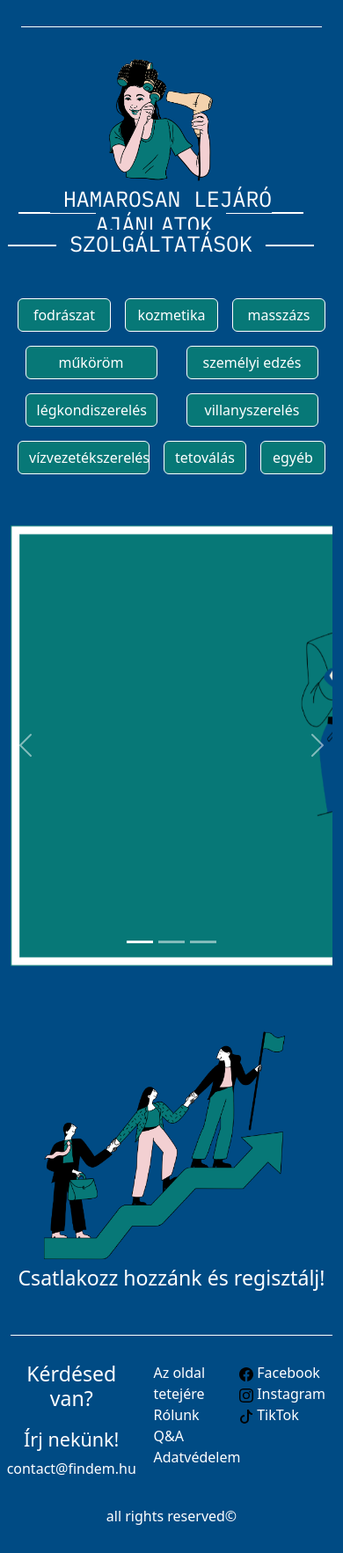
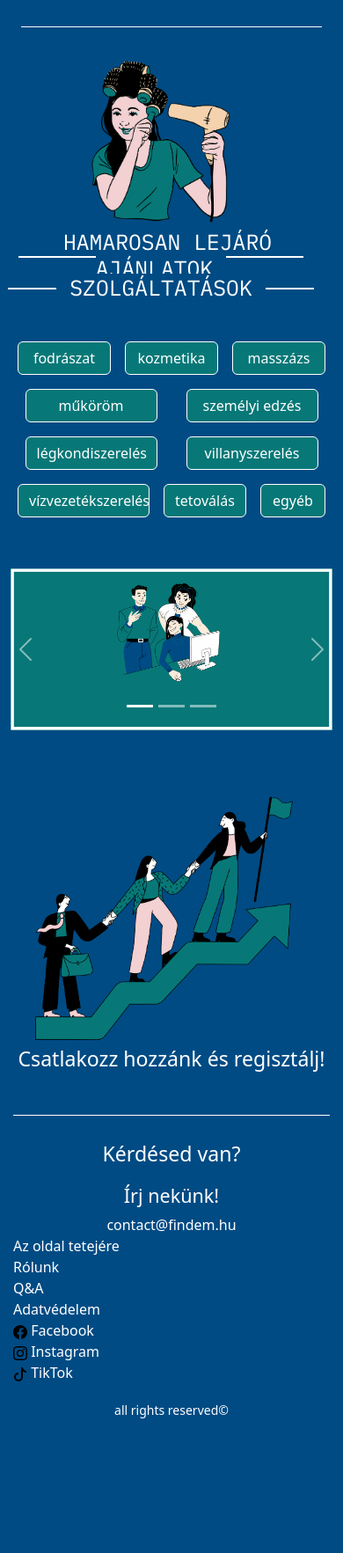
Before and after one commit to pollypudlipotty/findem, a PHP site: page / in a window 390 px wide. Shown: the part 231-1996 px from the top of the page at 88% size. After the commit the page ends 1843 px from the top, so only its background shows below. Run offline with PHP 8.4, Linux system fonts and the light colour scheme; data comes from the database, SQL or seed files in the repository.

Commit message:
page responsiveness

```diff
--- a/app/views/about_us_view.php
+++ b/app/views/about_us_view.php
@@ -1,4 +1,6 @@
 <?php include 'inc/header.php'; ?>
+
+<meta name="viewport" content="width=device-width, initial-scale=1.0">
 
 <?php include 'inc/' . $nav; ?>
 
--- a/app/views/appointmentRegistration_view.php
+++ b/app/views/appointmentRegistration_view.php
@@ -1,4 +1,6 @@
 <?php include 'inc/header.php'; ?>
+
+<meta name="viewport" content="width=device-width, initial-scale=1.0">
 
 <?php include 'inc/' . $nav; ?>
 
--- a/app/views/appointments_view.php
+++ b/app/views/appointments_view.php
@@ -1,4 +1,6 @@
 <?php include 'inc/header.php'; ?>
+
+<meta name="viewport" content="width=device-width, initial-scale=1.0">
 
 <?php include 'inc/' . $nav; ?>
 
--- a/app/views/contact_view.php
+++ b/app/views/contact_view.php
@@ -1,4 +1,6 @@
 <?php include 'inc/header.php'; ?>
+
+<meta name="viewport" content="width=device-width, initial-scale=1.0">
 
 <?php include 'inc/' . $nav; ?>
 
--- a/app/views/data_protection_view.php
+++ b/app/views/data_protection_view.php
@@ -1,4 +1,6 @@
 <?php include 'inc/header.php'; ?>
+
+<meta name="viewport" content="width=device-width, initial-scale=1.0">
 
 <?php include 'inc/' . $nav; ?>
 
--- a/app/views/home_view.php
+++ b/app/views/home_view.php
@@ -1,4 +1,6 @@
 <?php include 'inc/header.php'; ?>
+
+<meta name="viewport" content="width=device-width, initial-scale=1">
 
 <?php include 'inc/' . $nav; ?>
 
@@ -59,7 +61,7 @@
 
 <!-- CAROUSEL-->
 
-<div id="carouselExampleCaptions" class="carousel slide container-fluid">
+<div id="carouselExampleCaptions" class="carousel slide container">
     <div class="carousel-indicators">
         <button type="button" data-bs-target="#carouselExampleCaptions" data-bs-slide-to="0" class="active"
                 aria-current="true" aria-label="Slide 1"></button>
@@ -70,21 +72,21 @@
     </div>
     <div class="carousel-inner">
         <div class="carousel-item active">
-            <img src="/public/images/carousel_registration.png" class="d-block imgCarousel" alt="...">
+            <img src="/public/images/carousel_registration.png" class="d-block w-100" alt="...">
             <div class="carousel-caption d-none d-md-block">
                 <h5>INGYENES REGISZTRÁCIÓ</h5>
                 <p>Könnyű és ingyenes regisztáció, amivel szolgáltatóként is pár kattintással csatlakozhatsz csapatunkhaoz.</p>
             </div>
         </div>
         <div class="carousel-item">
-            <img src="/public/images/carousel_community.png" class="d-block imgCarousel" alt="...">
+            <img src="/public/images/carousel_community.png" class="d-block w-100" alt="...">
             <div class="carousel-caption d-none d-md-block">
                 <h5>NAGYSZERŰ KÖZÖSSÉG</h5>
                 <p>Csapatunk egyik célkitűzése a közösségépítés és hogy összehozzuk az embereket.</p>
             </div>
         </div>
         <div class="carousel-item">
-            <img src="/public/images/carousel_services.png" class="d-block imgCarousel" alt="...">
+            <img src="/public/images/carousel_services.png" class="d-block w-100" alt="...">
             <div class="carousel-caption d-none d-md-block">
                 <h5>FOLYAMATOSAN BŐVÜLŐ SZOLGÁLTATÁSOK</h5>
                 <p>Kezdő vállalkozásként fontos számunkra a folyamatos fejlődés és a szakemberek minél szélesebb körének bevonása a csaopoatba.</p>
@@ -100,6 +102,7 @@
         <span class="visually-hidden">Next</span>
     </button>
 </div>
+
 
 
 <!-- CSATLAKOZZ-->
--- a/app/views/inc/footer.php
+++ b/app/views/inc/footer.php
@@ -5,27 +5,27 @@
     </div>
     <div class="container">
         <div class="row">
-            <div class="col-5 footerContact">
+            <div class="col-md-5 footerContact">
                 <h3 class="d-flex justify-content-center">Kérdésed van?</h3>
                 <h4 class="d-flex justify-content-center">Írj nekünk!</h4>
                 <a class="d-flex justify-content-center" href="mailto:contect@findem.hu">contact@findem.hu</a>
             </div>
 
-            <div class="d-flex flex-column col-3 footerLinks">
+            <div class="d-flex flex-column col-md-3 footerLinks">
                 <div><a class="footerItems" href="/home">Az oldal tetejére</a></div>
                 <div><a class="footerItems" href="/about_us">Rólunk</a></div>
                 <div><a class="footerItems" href="/question_and_answer">Q&A</a></div>
                 <div><a class="footerItems" href="/data_protection">Adatvédelem</a></div>
             </div>
 
-            <div class="d-flex flex-column col-4 footerLinks">
+            <div class="d-flex flex-column col-md-4 footerLinks">
                 <a class="footerItems justify-content-start" href="https://www.facebook.com/"><img src="/public/images/facebook_logo.svg" alt=""><span>   </span>Facebook</a>
                 <a class="footerItems justify-content-start" href="https://www.instagram.com/"><img src="/public/images/instagram_logo.svg" alt=""><span>   </span>Instagram</a>
                 <a class="footerItems justify-content-start" href="https://www.tiktok.com/"><img src="/public/images/tiktok_logo.svg" alt=""><span>   </span>TikTok</a>
             </div>
 
         </div>
-        <div class="container container-fluid ">
+        <div class="container-fluid ">
             <p class="footer-credit text-center text-white">all rights reserved©</p>
         </div>
     </div>
--- a/app/views/login_view.php
+++ b/app/views/login_view.php
@@ -1,4 +1,6 @@
 <?php include 'inc/header.php'; ?>
+
+<meta name="viewport" content="width=device-width, initial-scale=1.0">
 
 <?php include 'inc/' . $nav; ?>
 
@@ -15,6 +17,7 @@
 
         <div class="container registrationBox">
             <form action="/login/userLogin" method="POST">
+            <div id="errorMessages"></div>
 
                 <?php if (isset($message) && !empty($message)): ?>
                     <div class="alert alert-danger"><?php echo $message; ?></div>
--- a/app/views/profile_provider_view.php
+++ b/app/views/profile_provider_view.php
@@ -1,4 +1,6 @@
 <?php include 'inc/header.php'; ?>
+
+<meta name="viewport" content="width=device-width, initial-scale=1.0">
 
 <?php include 'inc/' . $nav; ?>
 
--- a/app/views/profile_seeker_view.php
+++ b/app/views/profile_seeker_view.php
@@ -1,4 +1,6 @@
 <?php include 'inc/header.php'; ?>
+
+<meta name="viewport" content="width=device-width, initial-scale=1.0">
 
 <?php include 'inc/' . $nav; ?>
 
--- a/app/views/provider_update_view.php
+++ b/app/views/provider_update_view.php
@@ -1,4 +1,6 @@
 <?php include 'inc/header.php'; ?>
+
+<meta name="viewport" content="width=device-width, initial-scale=1.0">
 
 <?php include 'inc/' . $nav; ?>
 
--- a/app/views/question_and_answer_view.php
+++ b/app/views/question_and_answer_view.php
@@ -1,4 +1,6 @@
 <?php include 'inc/header.php'; ?>
+
+<meta name="viewport" content="width=device-width, initial-scale=1.0">
 
 <?php include 'inc/' . $nav; ?>
 
--- a/app/views/registration_view.php
+++ b/app/views/registration_view.php
@@ -1,4 +1,6 @@
 <?php include 'inc/header.php'; ?>
+
+<meta name="viewport" content="width=device-width, initial-scale=1.0">
 
 <?php include 'inc/' . $nav; ?>
 
--- a/app/views/seeker_update_view.php
+++ b/app/views/seeker_update_view.php
@@ -1,4 +1,6 @@
 <?php include 'inc/header.php'; ?>
+
+<meta name="viewport" content="width=device-width, initial-scale=1.0">
 
 <?php include 'inc/' . $nav; ?>
 
--- a/public/functions/functions.js
+++ b/public/functions/functions.js
@@ -42,7 +42,7 @@
 
 $(document).ready(function () {
 
-    $('#email-r, #last_name, #first_name, #pass1, #pass2, #service_category, #company_name, #company_district, #company_street, #company_description, #company_housenumber').on('blur', function () {
+    $('#email-r, #email-l, #last_name, #first_name, #pass1, #pass2, #service_category, #company_name, #company_district, #company_street, #company_description, #company_housenumber').on('blur', function () {
         validateField($(this));
     });
 
--- a/public/styles/style.css
+++ b/public/styles/style.css
@@ -74,16 +74,30 @@
 
 .footer-credit {
     margin: 30px;
+    margin-top: 20px;
+    font-size: 14px;
 }
+
 
 .footer-links {
     list-style: none;
+    display: block;
+    margin-bottom: 10px;
 }
 
 .mail_logo{
     max-width: 150px;
     margin-bottom: 20px;
+    max-height: 100%;
 
+}
+
+@media (max-width: 767px) {
+    .site-footer .container,
+    .site-footer .container-fluid {
+        padding-left: 15px;
+        padding-right: 15px;
+    }
 }
 
 
@@ -91,8 +105,10 @@
 /*Index*/
 
 #servicesGif{
-    max-width: 150px;
+    max-width: 100%;
+    height: auto;
     position: center;
+    max-height: 200px;
 }
 
 .card-body{
@@ -148,13 +164,15 @@
 }
 
 .imgCarousel{
-    max-width: 1000px;
-    margin: auto;
+    max-width: 100%;
+    height: auto;
+    max-height: 1000px;
 }
 
 .joinUsPicture{
-    max-width: 300px;
+    max-width: 100%;
     margin-top: 60px;
+    max-height: 300px;
 }
 
 #joinUsText{
@@ -176,6 +194,7 @@
 .aboutUs-logo{
     max-width: 300px;
     margin-bottom: 20px;
+    max-height: 100%;
 }
 
 .aboutUsText{
@@ -189,6 +208,7 @@
 #registration-logo{
     max-width: 100px;
     margin: 30px;
+    max-height: 100%;
 
 }
 
@@ -199,6 +219,17 @@
     background-color: #077877;
     color: white;
     margin-top: 30px;
+    max-width: 100%;
+}
+
+.registrationBox input,
+.registrationBox select {
+    width: 100%;
+    max-width: 100%;
+}
+
+.registrationBox input[type="checkbox"] {
+    width:15px;
 }
 
 .provider_form {
@@ -229,11 +260,13 @@
 .contactLogo{
     max-width: 200px;
     margin: 30px;
+    max-height: 100%;
 }
 
 .mailLogo{
     max-width: 50px;
     margin: 30px;
+    max-height: 100%;
 }
 
 #contactMail{
@@ -245,6 +278,7 @@
 #profil-logo {
     max-width: 100px;
     margin-bottom: 20px;
+    max-height: 100%;
 }
 
 #accountOptionsBox {
```
